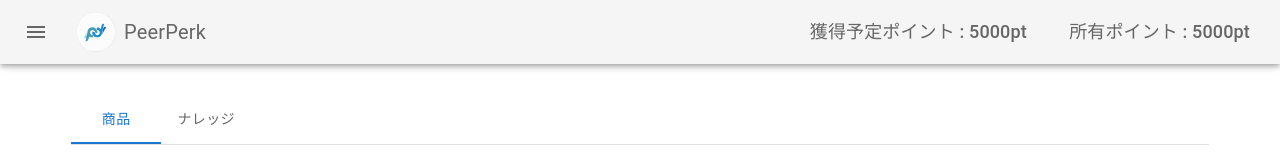
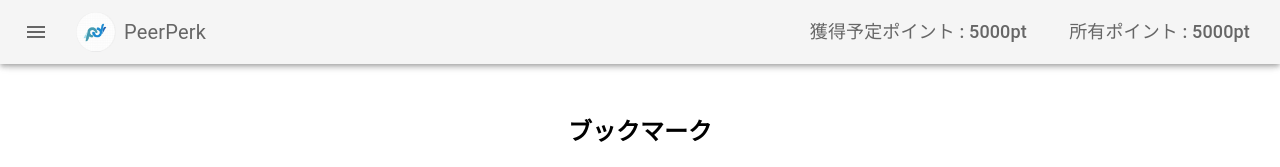
Before and after one commit to posse-ap/teamdev-2023-posse2-team2D_front, a React (Create React App) app: page /bookmarkList in a window 1280 px wide. Shown: the top 167 px of the page. Built offline with nearby package versions, Linux system fonts and the light colour scheme.

Commit message:
refactor: ブックマークの見出し追加

```diff
--- a/src/pages/Bookmark.tsx
+++ b/src/pages/Bookmark.tsx
@@ -775,6 +775,7 @@ const bookmarkedKnowledge = knowledgeData.filter((knowledge) => knowledge.is_boo
   return (
     <>
       <div className={styles.root}>
+        <h1 style={{fontSize: "24px", textAlign: "center"}}>ブックマーク</h1>
         <Box
           sx={{
             width: "90%",
```
